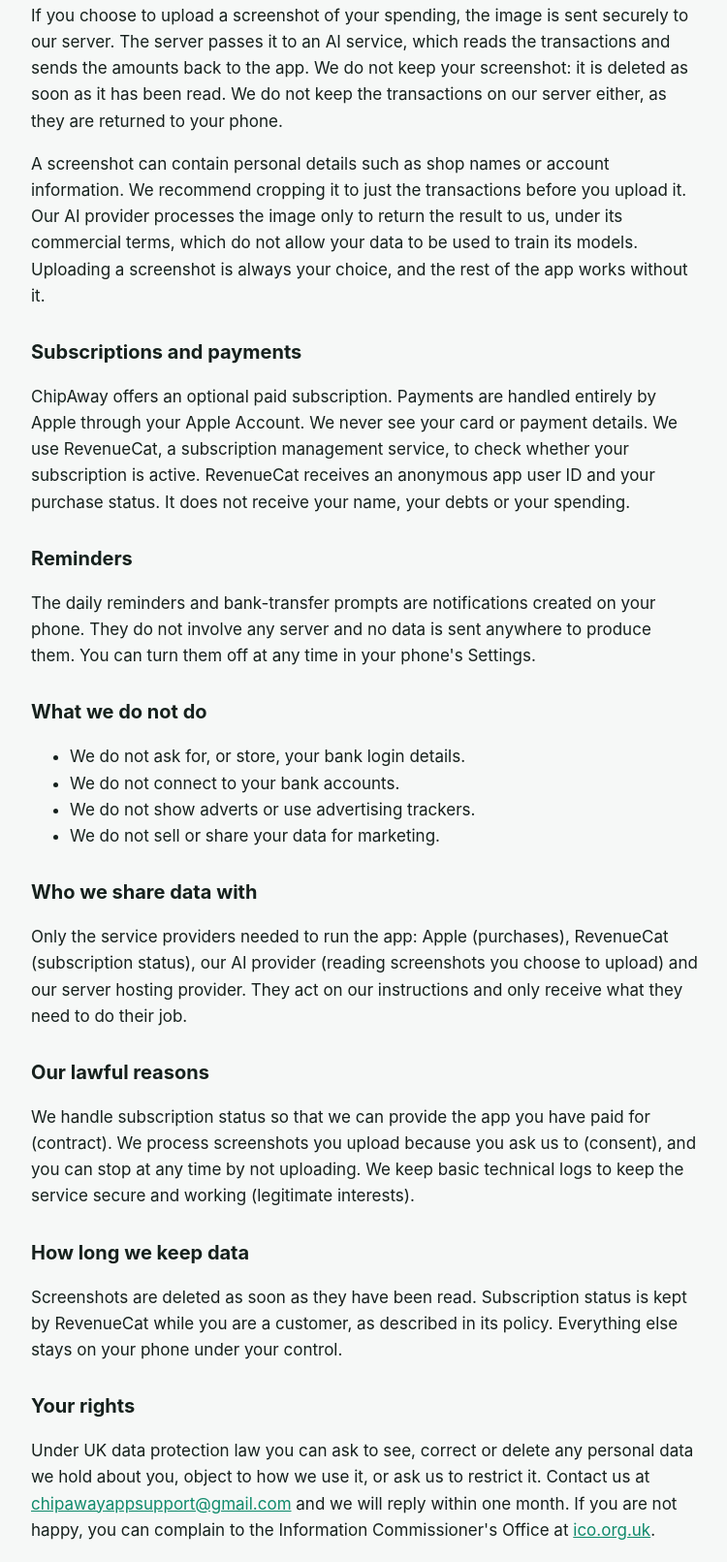
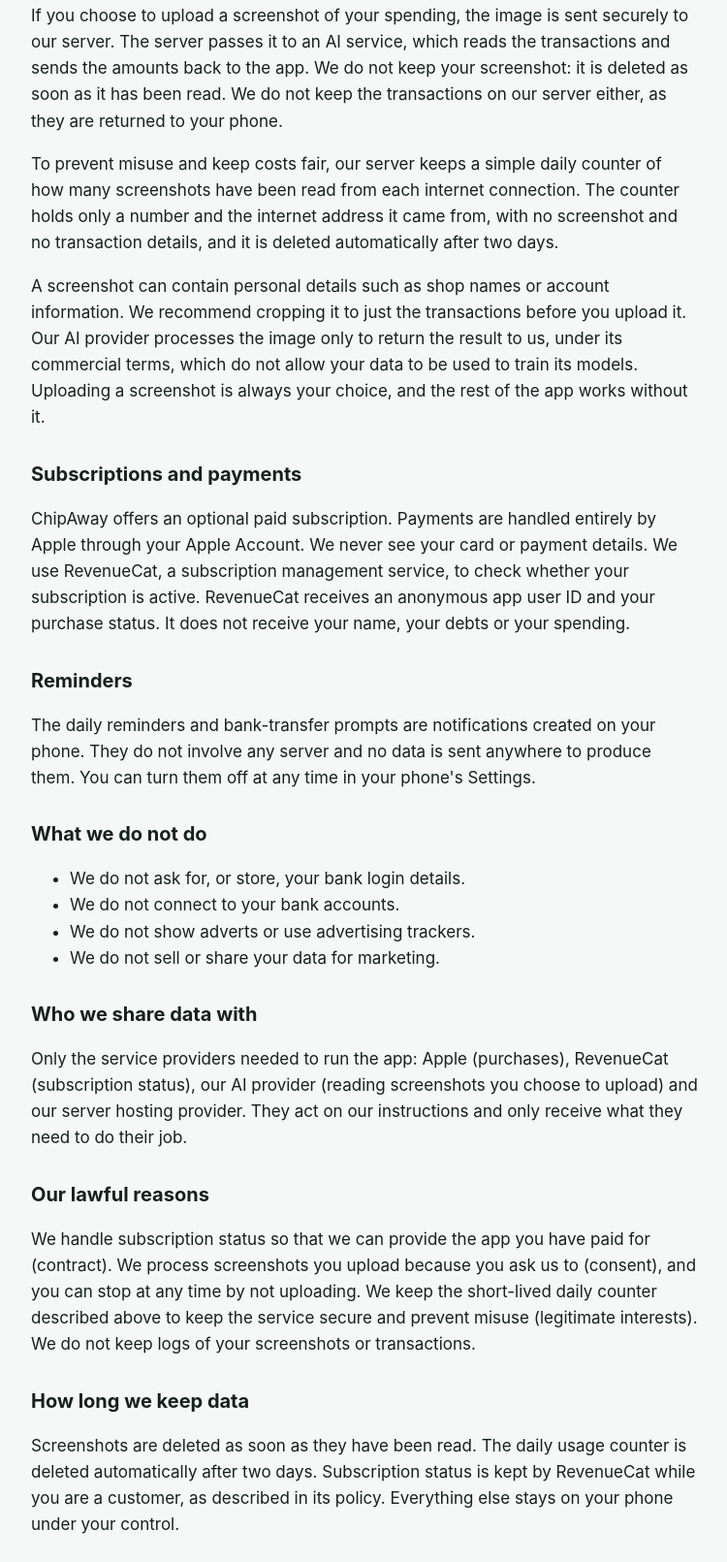
Before and after one commit to chipawayappsupport/chipawayappsupport.github.io, a plain HTML site: page privacy.html in a window 1280 px wide. Shown: the part 770-2381 px from the top of the page at 97% size, without its empty margins (264-1014 px from the left). Drawn offline with Linux system fonts and the light colour scheme.

Commit message:
Add files via upload

```diff
--- a/privacy.html
+++ b/privacy.html
@@ -18,12 +18,13 @@ p,li{color:var(--ink)}
 a{color:var(--accent)}
 nav a{margin-right:16px;font-weight:600;text-decoration:none}
 </style>
+
 </head>
 <body>
 <main>
 <nav><a href="index.html">Home</a><a href="support.html">Support</a></nav>
 <h1>Privacy Policy</h1>
-<p class="mute">Last updated: 29 October 2026</p>
+<p class="mute">Last updated: 15 November 2026</p>
 
 <div class="card">
 <p><strong>The short version:</strong> the debts and payments you enter in ChipAway stay on your phone. We don't ask for your bank logins, we don't show ads, we don't track you, and we never sell your data.</p>
@@ -37,6 +38,7 @@ nav a{margin-right:16px;font-weight:600;text-decoration:none}
 
 <h2>Screenshot upload (optional)</h2>
 <p>If you choose to upload a screenshot of your spending, the image is sent securely to our server. The server passes it to an AI service, which reads the transactions and sends the amounts back to the app. We do not keep your screenshot: it is deleted as soon as it has been read. We do not keep the transactions on our server either, as they are returned to your phone.</p>
+<p>To prevent misuse and keep costs fair, our server keeps a simple daily counter of how many screenshots have been read from each internet connection. The counter holds only a number and the internet address it came from, with no screenshot and no transaction details, and it is deleted automatically after two days.</p>
 <p>A screenshot can contain personal details such as shop names or account information. We recommend cropping it to just the transactions before you upload it. Our AI provider processes the image only to return the result to us, under its commercial terms, which do not allow your data to be used to train its models. Uploading a screenshot is always your choice, and the rest of the app works without it.</p>
 
 <h2>Subscriptions and payments</h2>
@@ -57,10 +59,10 @@ nav a{margin-right:16px;font-weight:600;text-decoration:none}
 <p>Only the service providers needed to run the app: Apple (purchases), RevenueCat (subscription status), our AI provider (reading screenshots you choose to upload) and our server hosting provider. They act on our instructions and only receive what they need to do their job.</p>
 
 <h2>Our lawful reasons</h2>
-<p>We handle subscription status so that we can provide the app you have paid for (contract). We process screenshots you upload because you ask us to (consent), and you can stop at any time by not uploading. We keep basic technical logs to keep the service secure and working (legitimate interests).</p>
+<p>We handle subscription status so that we can provide the app you have paid for (contract). We process screenshots you upload because you ask us to (consent), and you can stop at any time by not uploading. We keep the short-lived daily counter described above to keep the service secure and prevent misuse (legitimate interests). We do not keep logs of your screenshots or transactions.</p>
 
 <h2>How long we keep data</h2>
-<p>Screenshots are deleted as soon as they have been read. Subscription status is kept by RevenueCat while you are a customer, as described in its policy. Everything else stays on your phone under your control.</p>
+<p>Screenshots are deleted as soon as they have been read. The daily usage counter is deleted automatically after two days. Subscription status is kept by RevenueCat while you are a customer, as described in its policy. Everything else stays on your phone under your control.</p>
 
 <h2>Your rights</h2>
 <p>Under UK data protection law you can ask to see, correct or delete any personal data we hold about you, object to how we use it, or ask us to restrict it. Contact us at <a href="mailto:chipawayappsupport@gmail.com">chipawayappsupport@gmail.com</a> and we will reply within one month. If you are not happy, you can complain to the Information Commissioner's Office at <a href="https://ico.org.uk">ico.org.uk</a>.</p>
```
